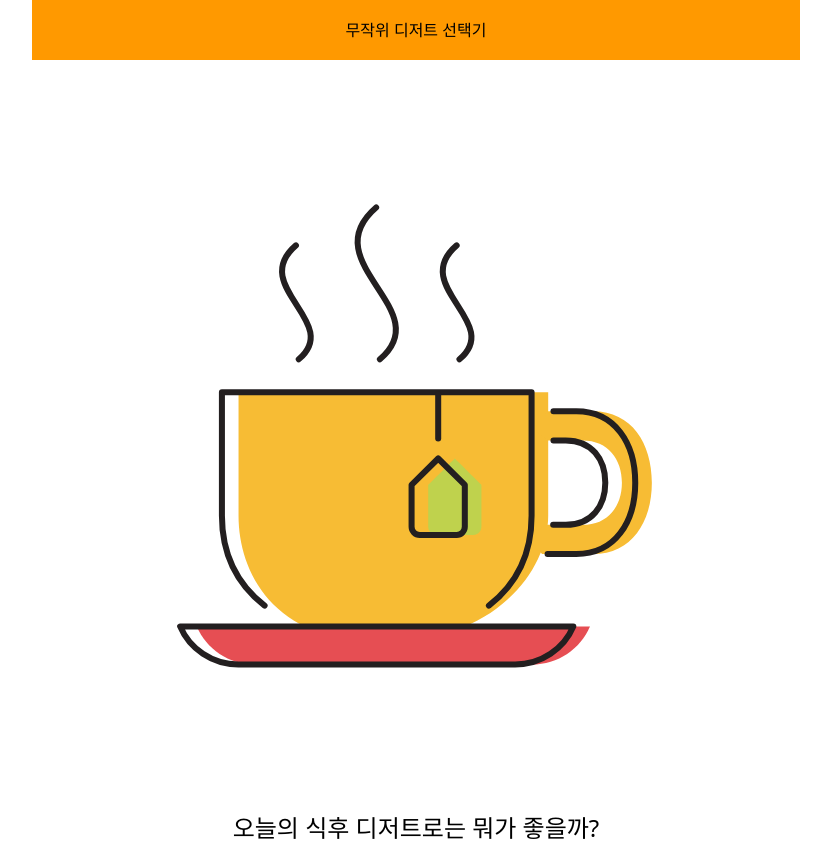
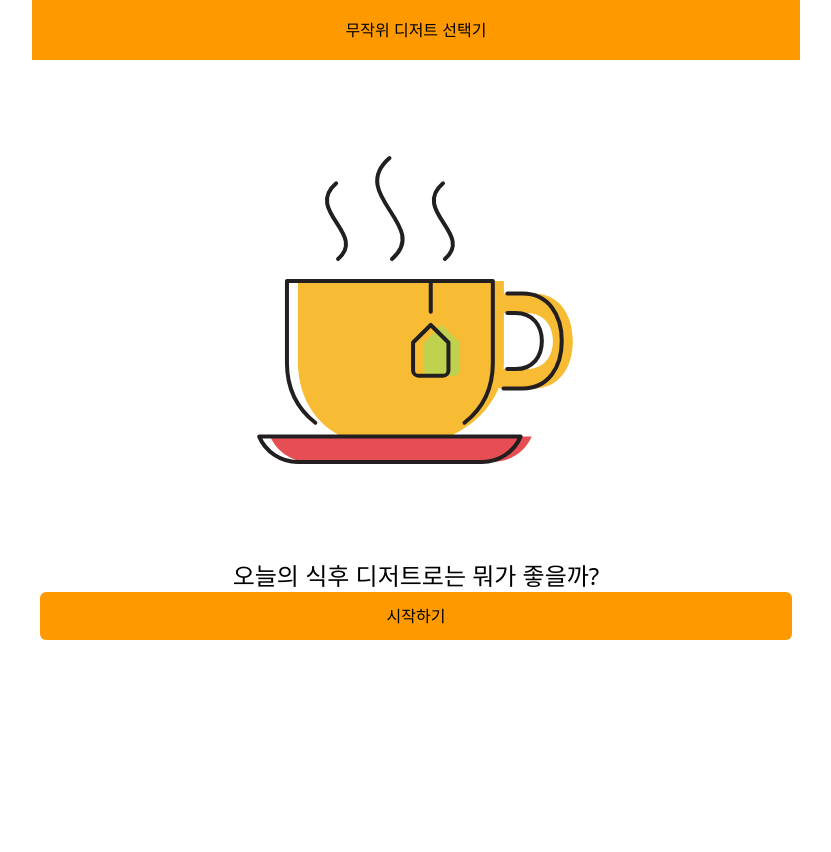
Before and after one commit to rosenfence/random-dessert-selector, a React (Vite) app: page / in a window 1280 px wide. Shown: the whole page, without its empty margins (224-1055 px from the left). After the commit the page ends 800 px from the top, so only its background shows below. Built offline with nearby package versions, Linux system fonts and the light colour scheme; the HTML template or start-up script is replaced by a standard one.

Commit message:
feat: 컴포넌트 전환 구현

```diff
--- a/src/App.jsx
+++ b/src/App.jsx
@@ -1,14 +1,41 @@
-import React from 'react';
+import React, { useState } from 'react';
 import { Header, Layout } from './components/common';
-import { Start } from './components';
+import { Start, Gatcha, Result } from './components';
 
-function App() {
+const initValue = {
+  icon: '',
+  name: '',
+};
+
+const App = () => {
+  const [step, setStep] = useState(0);
+  const [result, setResult] = useState(initValue);
+
+  const reset = () => {
+    setStep(0);
+    setResult(initValue);
+  };
+
+  const handleChangeStep = (type, value) => {
+    switch (type) {
+      case 'gatcha':
+        setResult(value);
+        break;
+    }
+    if (type !== 'reset') setStep(step + 1);
+    else reset();
+  };
+
   return (
     <Layout>
       <Header />
-      <Start />
+      <main className="h-full flex flex-col">
+        {step === 0 && <Start onChangeStep={handleChangeStep} />}
+        {step === 1 && <Gatcha onChangeStep={handleChangeStep} />}
+        {step === 2 && <Result onChangeStep={handleChangeStep} />}
+      </main>
     </Layout>
   );
-}
+};
 
 export default App;
--- /dev/null
+++ b/src/components/Gatcha.jsx
@@ -0,0 +1,21 @@
+import React from 'react';
+import { Button } from './common';
+
+const Gatcha = ({ onChangeStep }) => {
+  const handleClick = () => onChangeStep('gatcha', gatcha);
+
+  //임시
+  const gatcha = {
+    icon: '🥐',
+    name: '크로아상',
+  };
+
+  return (
+    <div>
+      <div className="text-center text-2xl">뽑기 페이지</div>
+      <Button onClick={handleClick}>골라줘!</Button>
+    </div>
+  );
+};
+
+export default Gatcha;
--- /dev/null
+++ b/src/components/Result.jsx
@@ -0,0 +1,18 @@
+import React from 'react';
+import { Button } from './common';
+
+const Result = ({ onChangeStep }) => {
+  const handleClick = () => onChangeStep('reset');
+
+  return (
+    <div>
+      <div className="text-center text-2xl">결과 페이지</div>
+      <Button onClick={handleClick}>같이볼래?</Button>
+      <div className="pt-1">
+        <Button onClick={handleClick}>다시하기</Button>
+      </div>
+    </div>
+  );
+};
+
+export default Result;
--- a/src/components/Start.jsx
+++ b/src/components/Start.jsx
@@ -1,11 +1,16 @@
 import React from 'react';
-import { Lottie } from './common';
+import { Lottie, Button } from './common';
 
-const Start = () => {
+const Start = ({ onChangeStep }) => {
+  const handleClick = () => onChangeStep('start');
+
   return (
     <div>
-      <Lottie className="flex justify-center w-52" alt="시작" />
+      <div className="flex-center flex-1">
+        <Lottie className="w-[60%]" alt="시작" />
+      </div>
       <div className="text-center text-2xl">오늘의 식후 디저트로는 뭐가 좋을까?</div>
+      <Button onClick={handleClick}>시작하기</Button>
     </div>
   );
 };
--- /dev/null
+++ b/src/components/common/Button.jsx
@@ -0,0 +1,15 @@
+import React from 'react';
+
+const Button = ({ value, onClick, children, ...rest }) => {
+  return (
+    <button
+      className="w-full h-[48px] font-medium bg-[#FF9900] rounded-md transition-colors hover:bg-orange-500 disabled:text-gray-400 disabled:bg-gray-200"
+      onClick={onClick}
+      {...rest}
+    >
+      {value ?? children}
+    </button>
+  );
+};
+
+export default Button;
--- a/src/components/common/index.js
+++ b/src/components/common/index.js
@@ -1,3 +1,4 @@
 export { default as Lottie } from './Lottie';
 export { default as Layout } from './Layout';
 export { default as Header } from './Header';
+export { default as Button } from './Button';
--- a/src/components/index.js
+++ b/src/components/index.js
@@ -1 +1,3 @@
 export { default as Start } from './Start';
+export { default as Gatcha } from './Gatcha';
+export { default as Result } from './Result';
```
